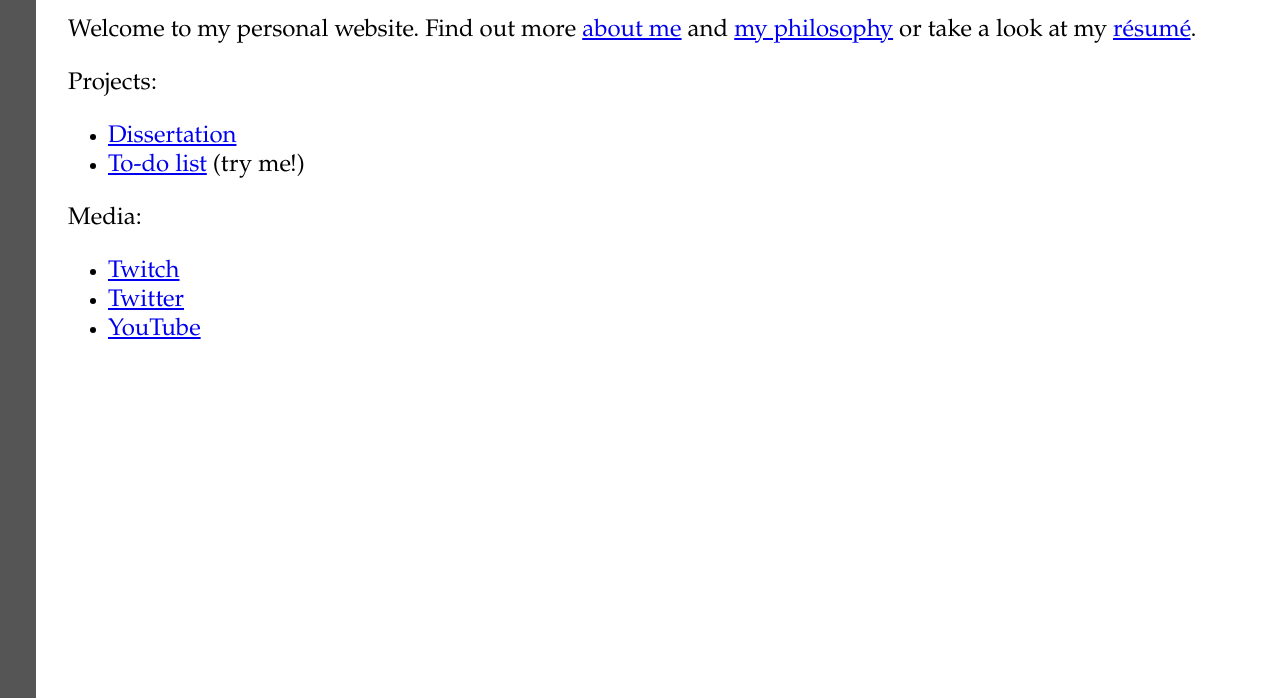
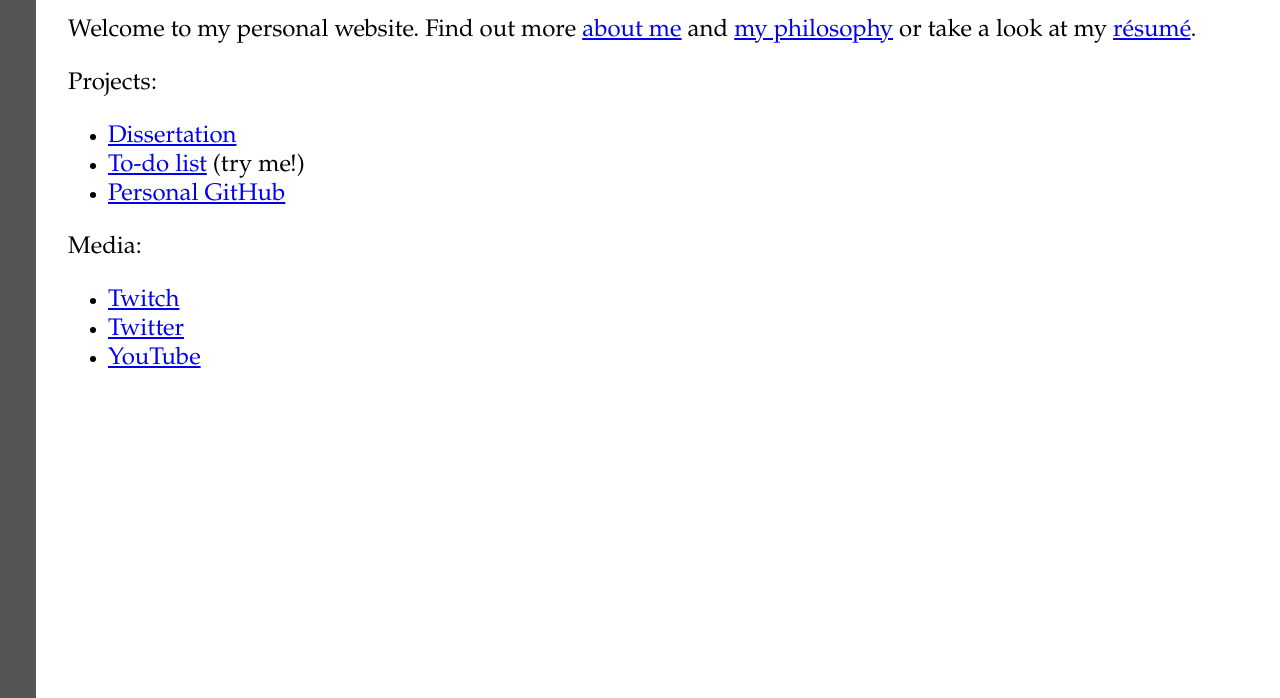
Before and after one commit to sabboth/sabboth.github.io, a plain HTML site: page index.html in a window 1280 px wide. Shown: the part 102-800 px from the top of the page. Drawn offline with Linux system fonts and the light colour scheme.

Commit message:
Add link to GitHub

```diff
--- a/index.html
+++ b/index.html
@@ -29,6 +29,7 @@
     <ul>
       <li><a href="https://tigerprints.clemson.edu/all_dissertations/2594/">Dissertation</a></li>
       <li><a href="todo">To-do list</a> (try me!)</li>
+      <li><a href="https://github.com/sabboth">Personal GitHub</a></li>
     </ul>
 
     <p>Media:</p>
```
